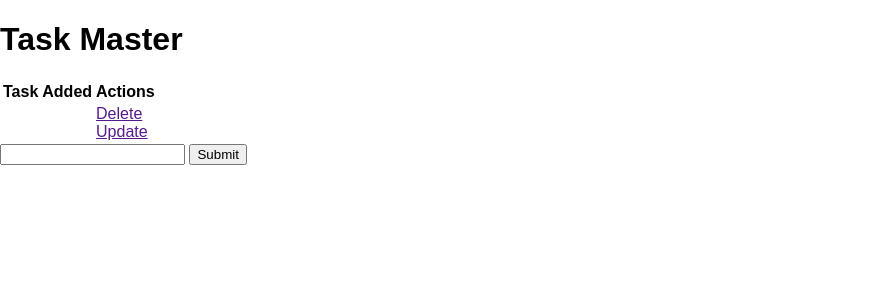
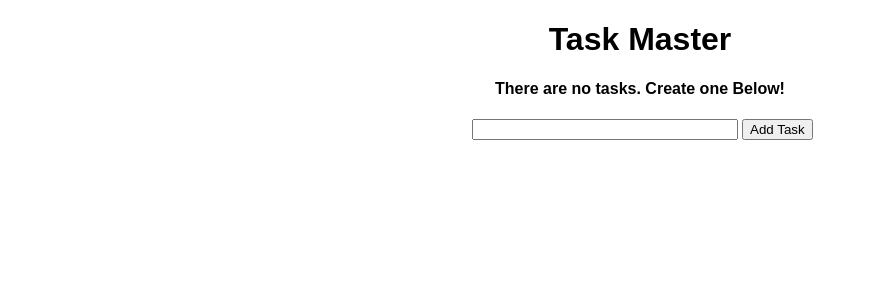
Before and after one commit to stevedole808/todo-python-flask, a Flask app: page / in a window 1280 px wide. Shown: the top 300 px of the page, without its empty margins (0-876 px from the left). Run offline with Flask 2, Linux system fonts and the light colour scheme; data that the repository does not hold is empty.

Commit message:
finished building a task manager with flask and Python

```diff
--- a/app.py
+++ b/app.py
@@ -1,23 +1,69 @@
-from flask import Flask, render_template, url_for
+from flask import Flask, render_template, url_for, request, redirect
 from flask_sqlalchemy import SQLAlchemy
 from datetime import datetime
+
 
 app = Flask(__name__)
 app.config['SQLALCHEMY_DATABASE_URI'] = 'sqlite:///test.db'
 db = SQLAlchemy(app)
 
+
 class Todo(db.Model):
-    id = db.Column(db.Integer, primary_key = True)
-    content = db.Column(db.String(200), nullable = False)
-    completed = db.Column(db.Integer, default = 0)
-    data_created = db.Column(db.DateTime, default=datetime.utcnow)
+    id = db.Column(db.Integer, primary_key=True)
+    content = db.Column(db.String(200), nullable=False)
+    completed = db.Column(db.Integer, default=0)
+    date_created = db.Column(db.DateTime, default=datetime.utcnow)
 
     def __repr__(self):
         return '<Task %r>' % self.id
 
+
 @app.route('/', methods=['POST', 'GET'])
 def index():
-    return render_template('index.html')
+    if request.method == 'POST':
+        task_content = request.form['content']
+        new_task = Todo(content=task_content)
+
+        try:
+            db.session.add(new_task)
+            db.session.commit()
+            return redirect('/')
+        except Exception:
+            return 'There was an issue adding your task'
+
+    else:
+        tasks = Todo.query.order_by(Todo.date_created).all()
+        return render_template('index.html', tasks=tasks)
+
+
+@app.route('/delete/<int:id>')
+def delete(id):
+    task_to_delete = Todo.query.get_or_404(id)
+
+    try:
+        db.session.delete(task_to_delete)
+        db.session.commit()
+        return redirect('/')
+    except Exception:
+        return 'There was a problem deleting that task'
+
+
+@app.route('/update/<int:id>', methods=['GET', 'POST'])
+def update(id):
+    task = Todo.query.get_or_404(id)
+
+    if request.method == 'POST':
+        task.content = request.form['content']
+
+        try:
+            db.session.commit()
+            return redirect('/')
+        except Exception:
+            return 'There was an issue updating your task'
+
+    else:
+        return render_template('update.html', task=task)
+
 
 if __name__ == "__main__":
     app.run(debug=True)
--- a/static/css/main.css
+++ b/static/css/main.css
@@ -1,4 +1,36 @@
-body {
+body, html {
     margin: 0;
     font-family: sans-serif;
 }
+
+.content {
+    margin: 0 auto;
+    width: 400px;
+}
+
+table, td, th {
+    border: 1px solid #aaa;
+}
+
+table {
+    border-collapse: collapse;
+    width: 100%;
+}
+
+th {
+    height: 30px;
+}
+
+td {
+    text-align: center;
+    padding: 5px;
+}
+
+.form {
+    margin-top: 20px;
+    margin-left: 2rem;
+}
+
+#content {
+    width: 70%;
+}
--- a/templates/base.html
+++ b/templates/base.html
@@ -3,7 +3,7 @@
 <head>
     <meta charset="UTF-8">
     <meta name="viewport" content="width=device-width, initial-scale=1.0">
-    <link rel="stylesheet" href="{{ url_for('static', filename='css/main.css') }}"/>
+    <link rel="stylesheet" href="{{ url_for('static', filename='css/main.css') }}">
     {% block head %}{% endblock %}
 </head>
 <body>
--- a/templates/index.html
+++ b/templates/index.html
@@ -6,28 +6,34 @@
 
 {% block body %}
 <div class="content">
-    <h1>Task Master</h1>
-
+    <h1 style="text-align: center">Task Master</h1>
+    {% if tasks|length < 1 %}
+    <h4 style="text-align: center">There are no tasks. Create one Below!</h4>
+    {% else %}
     <table>
         <tr>
             <th>Task</th>
             <th>Added</th>
             <th>Actions</th>
         </tr>
+        {% for task in tasks %}
             <tr>
-            <td></td>
-            <td></td>
+                <td>{{ task.content }}</td>
+                <td>{{ task.date_created.date() }}</td>
                 <td>
-                <a href="">Delete</a>
+                    <a href="/delete/{{task.id}}">Delete</a>
                     <br>
-                <a href="">Update</a>
+                    <a href="/update/{{task.id}}">Update</a>
                 </td>
             </tr>
+        {% endfor %}
     </table>
-
+    {% endif %}
+    <div class="form">
         <form action="/" method="POST">
             <input type="text" name="content" id="content">
-        <input type="submit" valye="Add Task">
+            <input type="submit" value="Add Task">
         </form>
     </div>
+</div>
 {% endblock %}
```
Also changed, not shown: templates/update.html (added, +18 -0 lines), test.db. Lines whose indentation alone changed are shown as unchanged.
